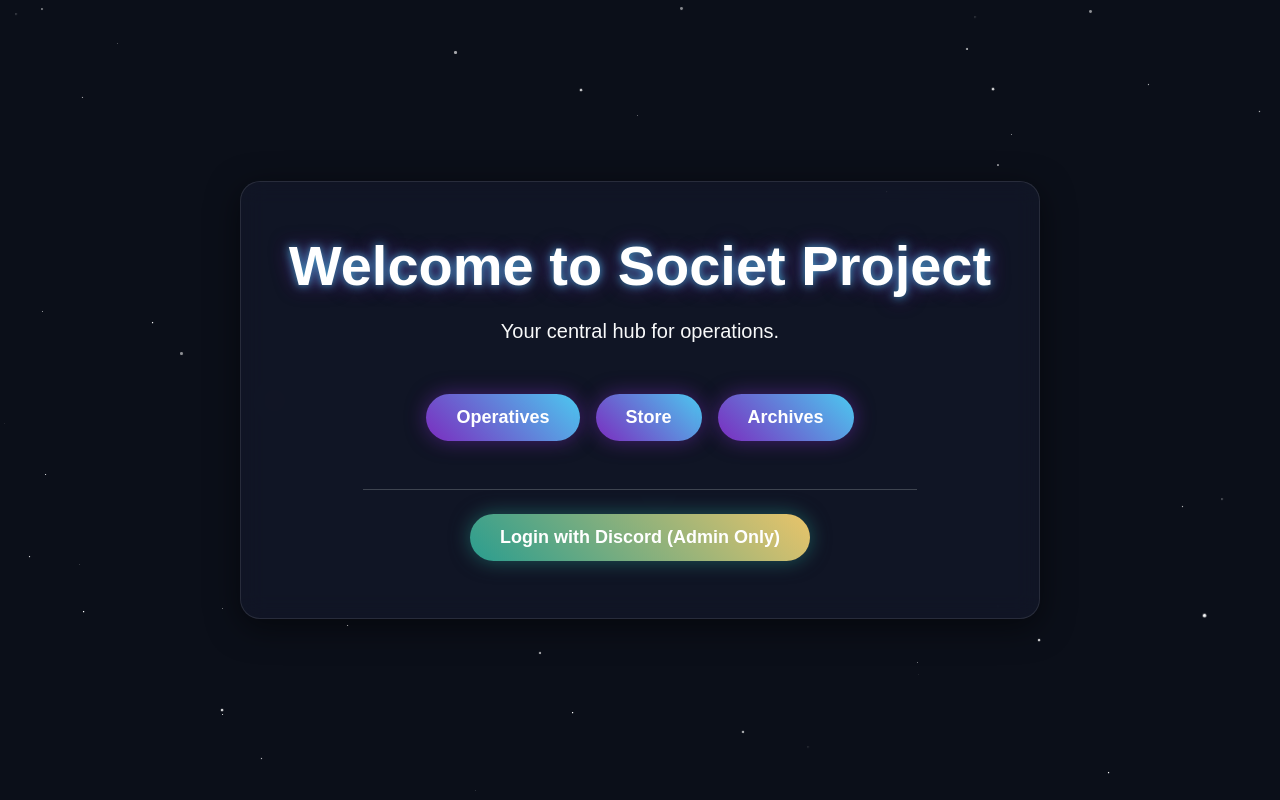
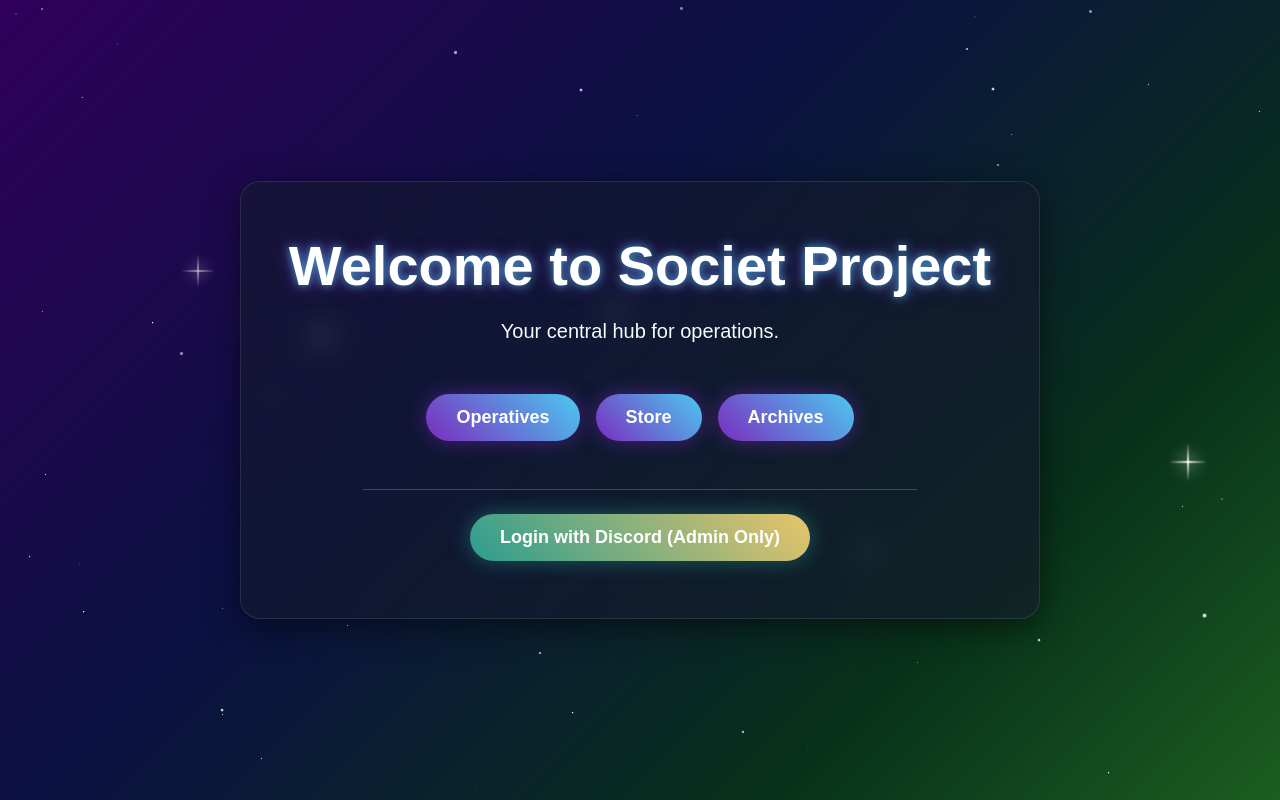
Before and after one commit to sunlinko-anito/Societ.bot_discord.py, a Flask app: template templates/index.html in a window 1280 px wide. Run offline with Flask 3, Linux system fonts and the light colour scheme; the template is opened without the code that fills it, so the values that code supplies are empty.

Commit message:
Update style.css

```diff
--- a/static/css/style.css
+++ b/static/css/style.css
@@ -1,13 +1,18 @@
-
-/* ตั้งค่าพื้นหลัง */
+/* =========================================
+   1. พื้นหลัง (Background)
+   ========================================= */
 body {
     margin: 0;
-    background-color: #0b0f19 !important;
+    /* ไล่เฉดสีตามรูปภาพ: ม่วงเข้ม -> น้ำเงิน -> เขียวเข้ม */
+    background: linear-gradient(135deg, #30005a 0%, #0b1142 40%, #08301a 75%, #1b5e20 100%) !important;
+    background-attachment: fixed; /* ล็อกสีพื้นหลังไม่ให้ขยับตอนเลื่อนหน้าเว็บ */
     color: white;
     font-family: sans-serif;
 }
 
-/* --- ท้องฟ้า ดาวกระพริบ และ ดาวตก --- */
+/* =========================================
+   2. ระบบดวงดาว (Stars & Sky)
+   ========================================= */
 .night-sky {
     position: fixed; /* ให้ดาวอยู่กับที่เวลาเลื่อนหน้าจอ */
     top: 0;
@@ -18,6 +23,7 @@ body {
     pointer-events: none; /* ป้องกันไม่ให้ดาวไปบังการกดปุ่ม */
 }
 
+/* --- 2.1 ดาวกระพริบปกติ --- */
 .star {
     position: absolute;
     background-color: white;
@@ -30,6 +36,7 @@ body {
     100% { opacity: 1; transform: scale(1.2); }
 }
 
+/* --- 2.2 ดาวตก --- */
 .shooting-star {
     position: absolute;
     width: 4px;
@@ -55,7 +62,42 @@ body {
     100% { transform: translateX(-400px) translateY(400px) rotate(-45deg); opacity: 0; }
 }
 
-/* --- ปุ่มกดอนิเมชั่น --- */
+/* --- 2.3 ดาวสว่างแบบมีแฉก 4 ทิศทาง (Cross-star) --- */
+.cross-star {
+    position: absolute;
+    width: 2px;
+    height: 2px;
+    background: white;
+    box-shadow: 0 0 15px 3px rgba(255, 255, 255, 1); /* แสงฟุ้งตรงกลาง */
+    border-radius: 50%;
+    animation: twinkle 2s infinite alternate;
+}
+
+/* แฉกแนวตั้ง */
+.cross-star::before {
+    content: '';
+    position: absolute;
+    top: -15px;
+    left: 0px;
+    width: 2px;
+    height: 32px;
+    background: linear-gradient(to bottom, transparent 0%, rgba(255,255,255,0.8) 50%, transparent 100%);
+}
+
+/* แฉกแนวนอน */
+.cross-star::after {
+    content: '';
+    position: absolute;
+    top: 0px;
+    left: -15px;
+    width: 32px;
+    height: 2px;
+    background: linear-gradient(to right, transparent 0%, rgba(255,255,255,0.8) 50%, transparent 100%);
+}
+
+/* =========================================
+   3. ปุ่มกดอนิเมชั่น (Magic Button)
+   ========================================= */
 .magic-btn {
     display: inline-block;
     padding: 10px 30px;
@@ -88,3 +130,36 @@ body {
     transform: scale(0.9) !important;
     box-shadow: 0 0 30px rgba(76, 201, 240, 0.8);
 }
+
+/* =========================================
+   4. ตกแต่งเสริม (UI Elements)
+   ========================================= */
+/* สไตล์กล่องกระจกใส (Glassmorphism) สำหรับครอบเนื้อหา */
+.glass-panel {
+    background: rgba(20, 25, 45, 0.6);
+    backdrop-filter: blur(12px);
+    -webkit-backdrop-filter: blur(12px);
+    border: 1px solid rgba(255, 255, 255, 0.1);
+    border-radius: 20px;
+    padding: 50px 30px;
+    box-shadow: 0 8px 32px 0 rgba(0, 0, 0, 0.5);
+}
+
+/* สไตล์เรืองแสงสำหรับหัวข้อ */
+.title-glow {
+    text-shadow: 0 0 10px rgba(76, 201, 240, 0.8), 0 0 20px rgba(123, 44, 191, 0.6);
+}
+
+/* สีปุ่มพิเศษ (เขียนทับสีหลักของ magic-btn) */
+.btn-admin {
+    background: linear-gradient(45deg, #e63946, #ffb703) !important;
+    box-shadow: 0 0 20px rgba(230, 57, 70, 0.5) !important;
+}
+.btn-logout {
+    background: linear-gradient(45deg, #6c757d, #343a40) !important;
+    box-shadow: 0 0 20px rgba(108, 117, 125, 0.5) !important;
+}
+.btn-login {
+    background: linear-gradient(45deg, #2a9d8f, #e9c46a) !important;
+    box-shadow: 0 0 20px rgba(42, 157, 143, 0.5) !important;
+}
```
